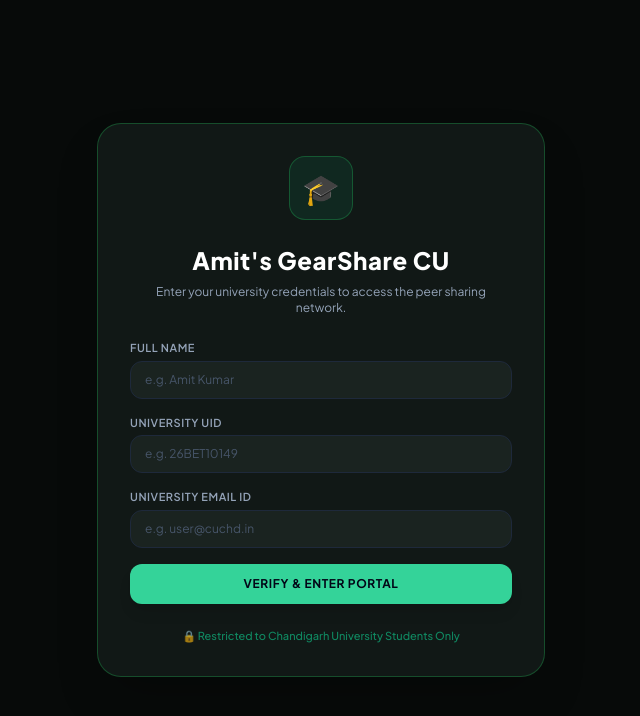
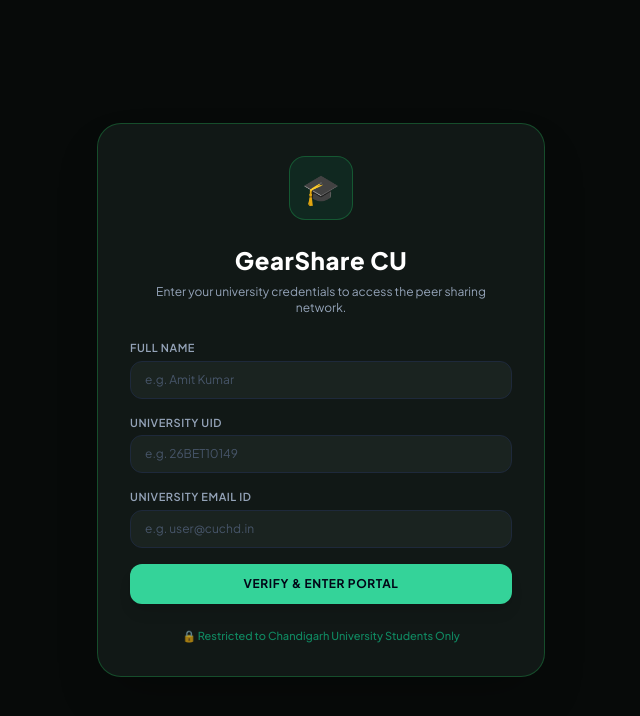
Before and after one commit to amitkumarcu149/cu-sharehub, a plain HTML site: page index.html in a window 1280 px wide. Shown: the whole page, without its empty margins (319-959 px from the left). Drawn offline with nearby package versions, Linux system fonts and the light colour scheme; no server answers.

Commit message:
Update index.html

```diff
--- a/index.html
+++ b/index.html
@@ -29,7 +29,7 @@
         🎓
       </div>
       <div>
-        <h1 class="text-2xl font-extrabold text-white tracking-wide">Amit's GearShare CU</h1>
+        <h1 class="text-2xl font-extrabold text-white tracking-wide"> GearShare CU</h1>
         <p class="text-xs text-slate-400 mt-2">Enter your university credentials to access the peer sharing network.</p>
       </div>
 
@@ -62,7 +62,7 @@
         <div class="flex items-center space-x-3">
           <div class="w-10 h-10 bg-emerald-500 text-slate-950 rounded-xl flex items-center justify-center font-bold text-lg shadow-lg shadow-emerald-500/20">AG</div>
           <div>
-            <h1 class="text-sm font-extrabold tracking-wider text-white">AMIT'S GEARSHARE CU</h1>
+            <h1 class="text-sm font-extrabold tracking-wider text-white"> GEARSHARE CU</h1>
             <p id="navUserInfo" class="text-[10px] text-emerald-400 font-semibold"></p>
           </div>
         </div>
```
